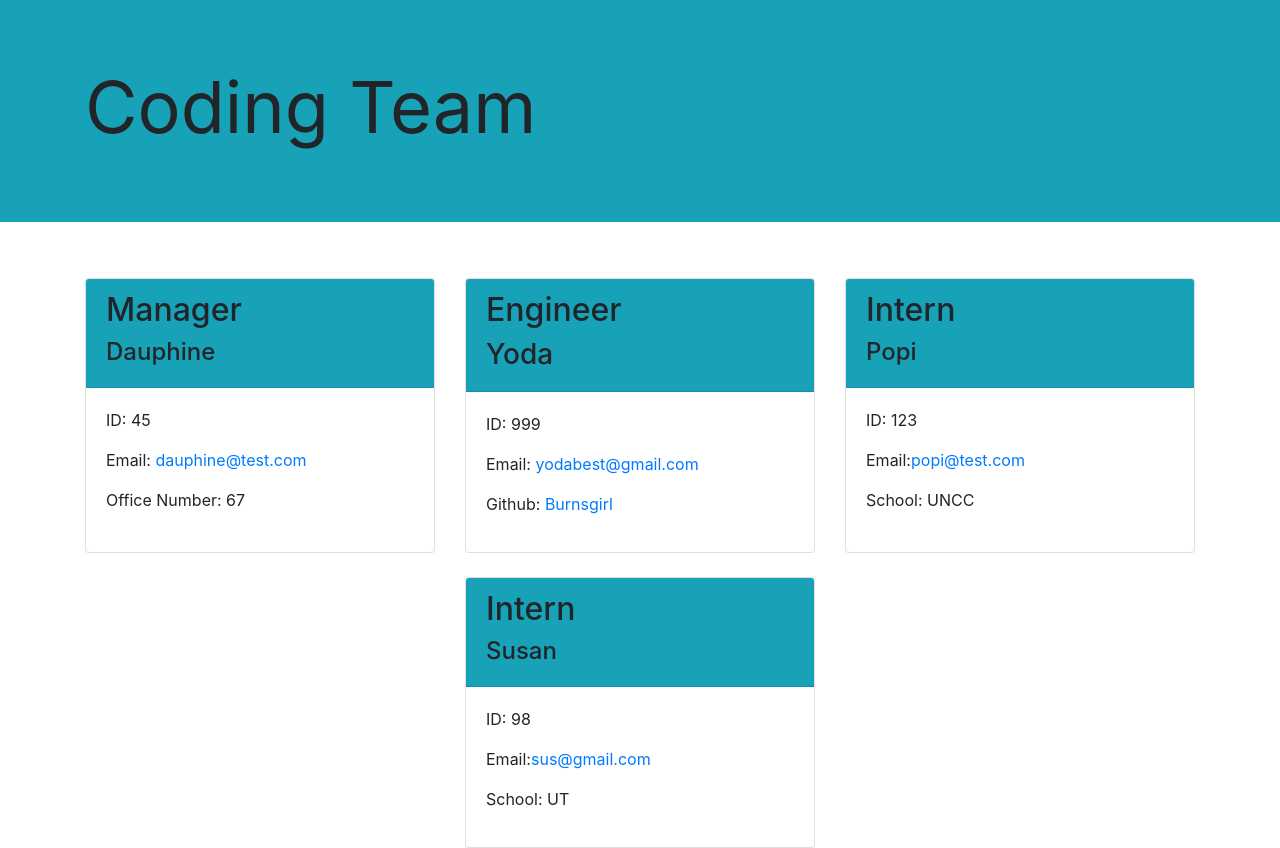
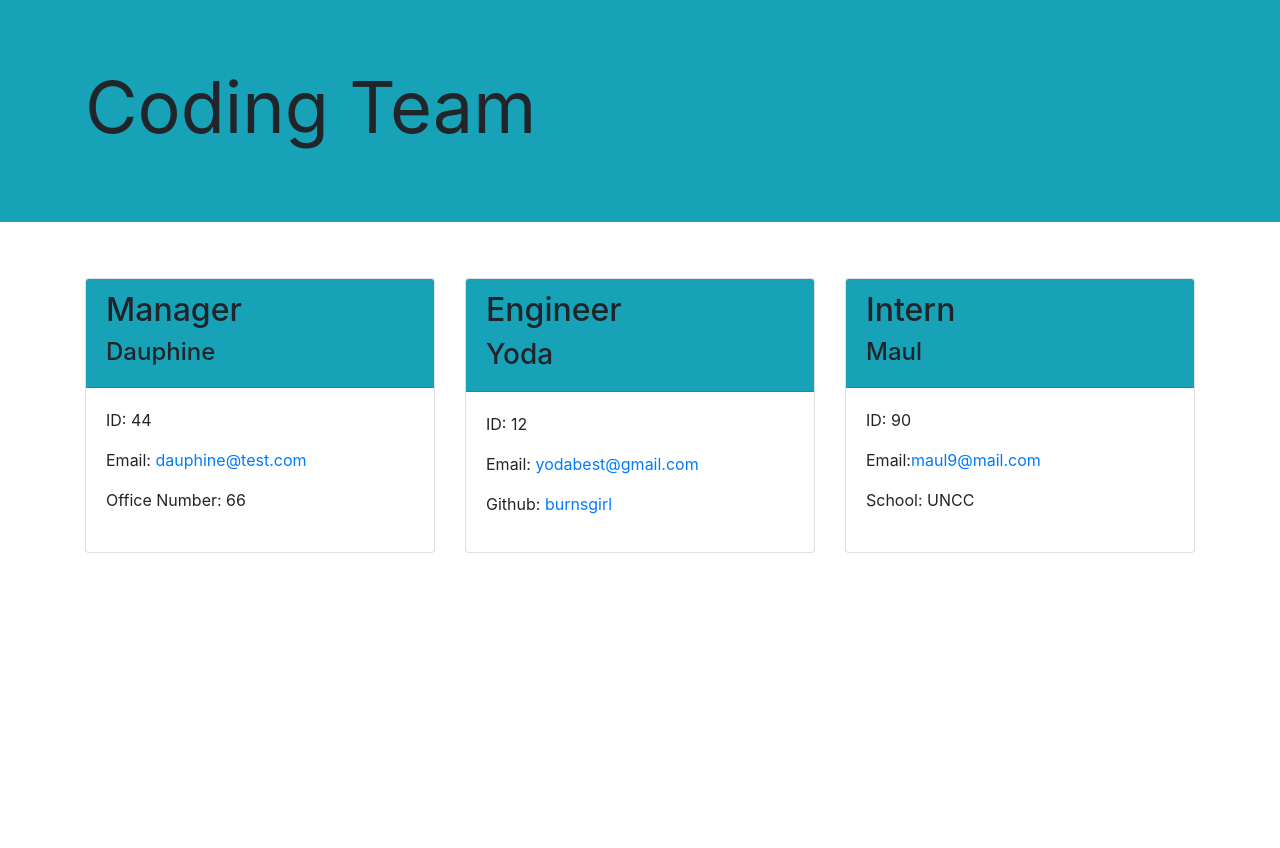
Before and after one commit to burnsgirl/Team-Profile-Generator, a website: page output/team.html in a window 1280 px wide. After the commit the page ends 800 px from the top, so only its background shows below. Drawn offline with nearby package versions, Linux system fonts and the light colour scheme.

```diff
--- a/output/team.html
+++ b/output/team.html
@@ -25,9 +25,9 @@
             </div>
 
             <div class="card-body">
-                <p class="id">ID: 45</p>
+                <p class="id">ID: 44</p>
                 <p class="email">Email: <a href="mailto:dauphine@test.com">dauphine@test.com</a></p>
-                <p class="officeNum">Office Number: 67</p>
+                <p class="officeNum">Office Number: 66</p>
             </div>
         </div>
     </div>
@@ -40,9 +40,9 @@
             </div>
 
             <div class="card-body">
-                <p class="id">ID: 999</p>
+                <p class="id">ID: 12</p>
                 <p class="email">Email: <a href="mailto:yodabest@gmail.com">yodabest@gmail.com</a></p>
-                <p class="github">Github: <a href="https://github.com/Burnsgirl">Burnsgirl</a></p>
+                <p class="github">Github: <a href="https://github.com/burnsgirl">burnsgirl</a></p>
             </div>
         </div>
     </div>
@@ -51,28 +51,13 @@
         <div class="card h-100">
             <div class="card-header bg-info">
                 <h2>Intern</h2>
-                <h4>Popi</h4>
+                <h4>Maul</h4>
             </div>
 
             <div class="card-body">
-                <p class="id">ID: 123</p>
-                <p class="email">Email:<a href="mailto:popi@test.com">popi@test.com</a></p>
+                <p class="id">ID: 90</p>
+                <p class="email">Email:<a href="mailto:maul9@mail.com">maul9@mail.com</a></p>
                 <p class="school">School: UNCC</p>
-            </div>
-        </div>
-    </div>
-
-    <div class="col-4 mt-4">
-        <div class="card h-100">
-            <div class="card-header bg-info">
-                <h2>Intern</h2>
-                <h4>Susan</h4>
-            </div>
-
-            <div class="card-body">
-                <p class="id">ID: 98</p>
-                <p class="email">Email:<a href="mailto:sus@gmail.com">sus@gmail.com</a></p>
-                <p class="school">School: UT</p>
             </div>
         </div>
     </div>
```
Also changed, not shown: README.md, 1 other file.
